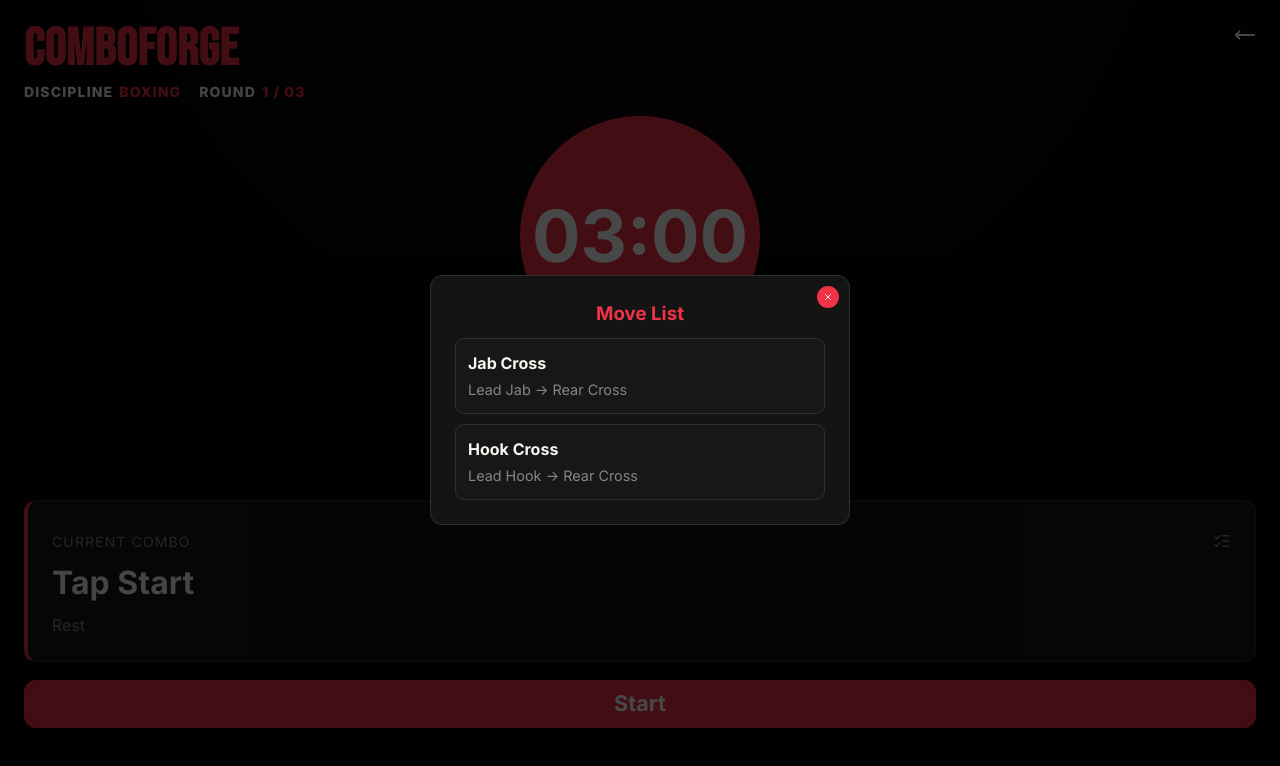
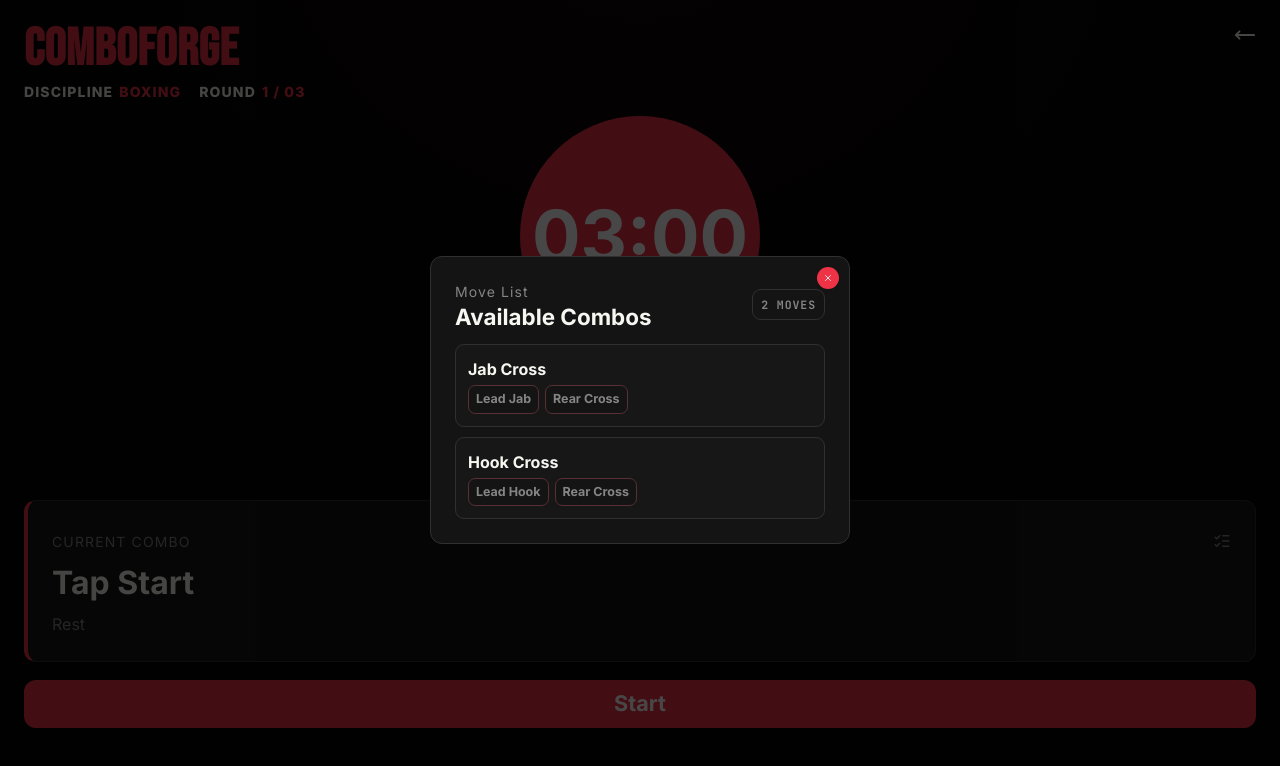
Before and after one commit to Leandro-Da-Souza/comboforge, a React (Vite) app: page /train in a window 1280 px wide. Both pictures are taken after a click on the button 1222 px from the left and 541 px from the top of the page. Shown: the top 766 px of the page. Built offline with nearby package versions, Linux system fonts and the light colour scheme.

Commit message:
More styling

```diff
--- a/src/components/ComboPanel.tsx
+++ b/src/components/ComboPanel.tsx
@@ -3,19 +3,20 @@ import '../styles/combo-panel.css'
 import type { Combo } from '../types/core'
 import Modal from './ui/Modal'
 import { ListChecks } from 'lucide-react'
-import { formatCombo } from '../utils/combo'
 import Button from './ui/Button'
 
 type ComboPanelProps = {
   currentCombo: string
   upcomingCombo: string
   availableCombos: Combo[]
+  comboKey: string
 }
 
 export default function ComboPanel({
   currentCombo,
   upcomingCombo,
   availableCombos,
+  comboKey,
 }: ComboPanelProps) {
   const [showModal, setShowModal] = useState(false)
   return (
@@ -32,24 +33,40 @@ export default function ComboPanel({
           <ListChecks aria-hidden="true" size={18} />
         </Button>
       </div>
+      <div key={comboKey} className="combo-content">
         <h2>{currentCombo}</h2>
         <p className="upcoming-combo">{upcomingCombo}</p>
+      </div>
       <Modal show={showModal} onClose={() => setShowModal(false)}>
         <div className="move-list">
           <header className="move-list-header">
-            <h3 className="move-list-title">Move List</h3>
+            <div>
+              <p className="combo-label">Move List</p>
+              <h3 className="move-list-title">Available Combos</h3>
+            </div>
+            <span className="move-list-count">
+              {availableCombos.length} moves
+            </span>
           </header>
 
+          {availableCombos.length > 0 ? (
             <ul className="move-list-items">
               {availableCombos.map((combo) => (
                 <li key={combo.id} className="move-list-item">
-                <span>
                   <strong>{combo.name}</strong>
+                  <div className="move-list-actions">
+                    {combo.actions.map((action, index) => (
+                      <span key={`${combo.id}-${action}-${index}`}>
+                        {action}
                       </span>
-                <span>{formatCombo(combo.actions)}</span>
+                    ))}
+                  </div>
                 </li>
               ))}
             </ul>
+          ) : (
+            <p className="move-list-empty">No combos available.</p>
+          )}
         </div>
       </Modal>
     </section>
--- a/src/components/Train.tsx
+++ b/src/components/Train.tsx
@@ -42,6 +42,11 @@ export default function Train({
   const isSetup = status === 'idle' || status === 'ended'
   const isActiveSession = status === 'running' || status === 'paused'
   const isResting = status === 'running' && timer.phase === 'rest'
+  const comboKey = isSetup
+    ? `setup-${status}`
+    : isResting
+      ? `rest-${timer.currentRound}`
+      : (currentCombo?.id ?? 'empty-combo')
 
   function handleStartSession(): void {
     resetCombos(availableCombos)
@@ -92,6 +97,7 @@ export default function Train({
                 : 'Rest'
           }
           availableCombos={availableCombos}
+          comboKey={comboKey}
         />
 
         <TrainingControls
--- a/src/components/TrainingControls.tsx
+++ b/src/components/TrainingControls.tsx
@@ -33,7 +33,7 @@ export default function TrainingControls({
       ) : null}
 
       {canEnd ? (
-        <Button variant="secondary" type="button" onClick={onEnd}>
+        <Button variant="danger" type="button" onClick={onEnd}>
           End
         </Button>
       ) : null}
--- a/src/components/ui/Button.tsx
+++ b/src/components/ui/Button.tsx
@@ -1,7 +1,7 @@
 import '../../styles/ui/button.css'
 
 type ButtonProps = React.ButtonHTMLAttributes<HTMLButtonElement> & {
-  variant?: 'primary' | 'secondary'
+  variant?: 'primary' | 'secondary' | 'danger'
   className?: string
   pressed?: boolean
 }
--- a/src/styles/combo-panel.css
+++ b/src/styles/combo-panel.css
@@ -45,6 +45,10 @@
   line-height: 1.1;
 }
 
+.combo-content {
+  transform-origin: left center;
+}
+
 .upcoming-combo {
   margin-top: 12px;
   color: var(--muted-foreground);
@@ -57,10 +61,30 @@
 
 .move-list-header {
   display: flex;
-  justify-content: center;
+  justify-content: space-between;
   align-items: center;
+  gap: 16px;
   color: var(--primary);
-  margin-bottom: 10px;
+  margin-bottom: 16px;
+}
+
+.move-list-title {
+  margin-top: 4px;
+  color: var(--foreground);
+  font-size: 1.4rem;
+  line-height: 1;
+}
+
+.move-list-count {
+  border: 1px solid var(--border);
+  border-radius: calc(var(--radius) * 0.75);
+  padding: 6px 8px;
+  color: var(--muted-foreground);
+  font-family: var(--ff-mono);
+  font-size: 0.72rem;
+  font-weight: 700;
+  letter-spacing: 0.08em;
+  text-transform: uppercase;
 }
 
 .move-list-items {
@@ -84,9 +108,50 @@
 
 .move-list-item strong {
   color: var(--foreground);
+  font-size: 1rem;
 }
 
-.move-list-item span:last-child {
+.move-list-actions {
+  display: flex;
+  flex-wrap: wrap;
+  align-items: center;
+  gap: 6px;
+}
+
+.move-list-actions span {
+  display: inline-flex;
+  align-items: center;
+  border: 1px solid color-mix(in srgb, var(--border) 78%, var(--primary));
+  border-radius: calc(var(--radius) * 0.6);
+  padding: 4px 7px;
+  background: var(--surface);
   color: var(--muted-foreground);
-  font-size: 0.9rem;
+  font-size: 0.78rem;
+  font-weight: 700;
 }
+
+.move-list-empty {
+  border: 1px dashed var(--border);
+  border-radius: calc(var(--radius) * 0.75);
+  padding: 16px;
+  color: var(--muted-foreground);
+  text-align: center;
+}
+
+@media (prefers-reduced-motion: no-preference) {
+  .combo-content {
+    animation: combo-snap 180ms ease-out both;
+  }
+
+  @keyframes combo-snap {
+    from {
+      opacity: 0;
+      transform: translateY(8px) scale(0.98);
+    }
+
+    to {
+      opacity: 1;
+      transform: translateY(0) scale(1);
+    }
+  }
+}
--- a/src/styles/training-controls.css
+++ b/src/styles/training-controls.css
@@ -4,3 +4,7 @@
   font-weight: 700;
   font-size: 1.35rem;
 }
+
+.training-controls .button:only-child {
+  flex-basis: 100%;
+}
--- a/src/styles/ui/button.css
+++ b/src/styles/ui/button.css
@@ -26,6 +26,19 @@
   color: var(--foreground);
 }
 
+.button-danger {
+  border: 1px solid color-mix(in srgb, var(--primary) 55%, var(--border));
+  background: color-mix(in srgb, var(--primary) 12%, var(--surface));
+  color: var(--foreground);
+}
+
+.button-danger:hover:not(:disabled),
+.button-danger:focus-visible {
+  border-color: var(--primary);
+  color: var(--primary);
+  transform: translateY(-1px);
+}
+
 .button-secondary[aria-pressed='true'] {
   border-color: var(--primary);
   color: var(--primary);
```
Lines whose indentation alone changed are shown as unchanged.
